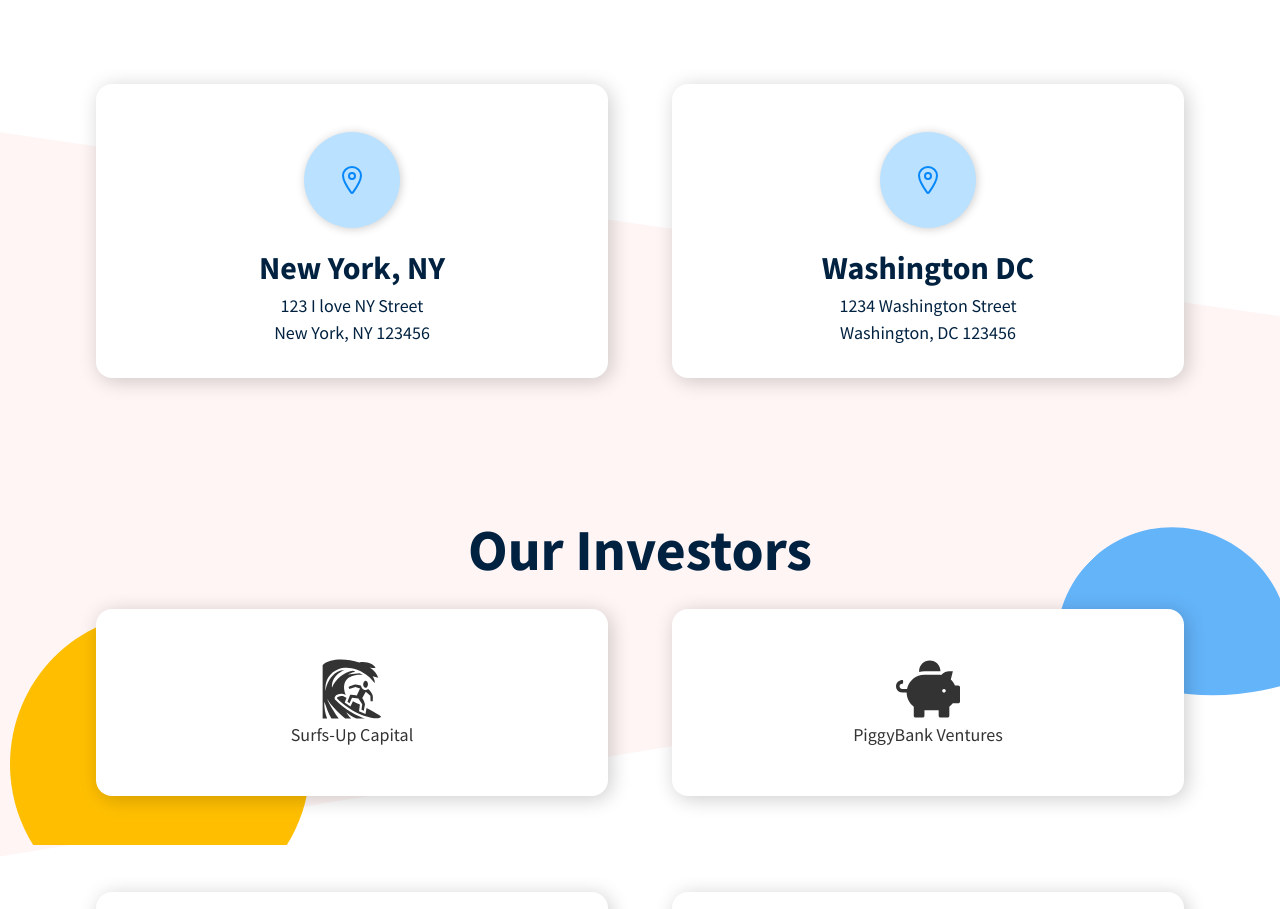
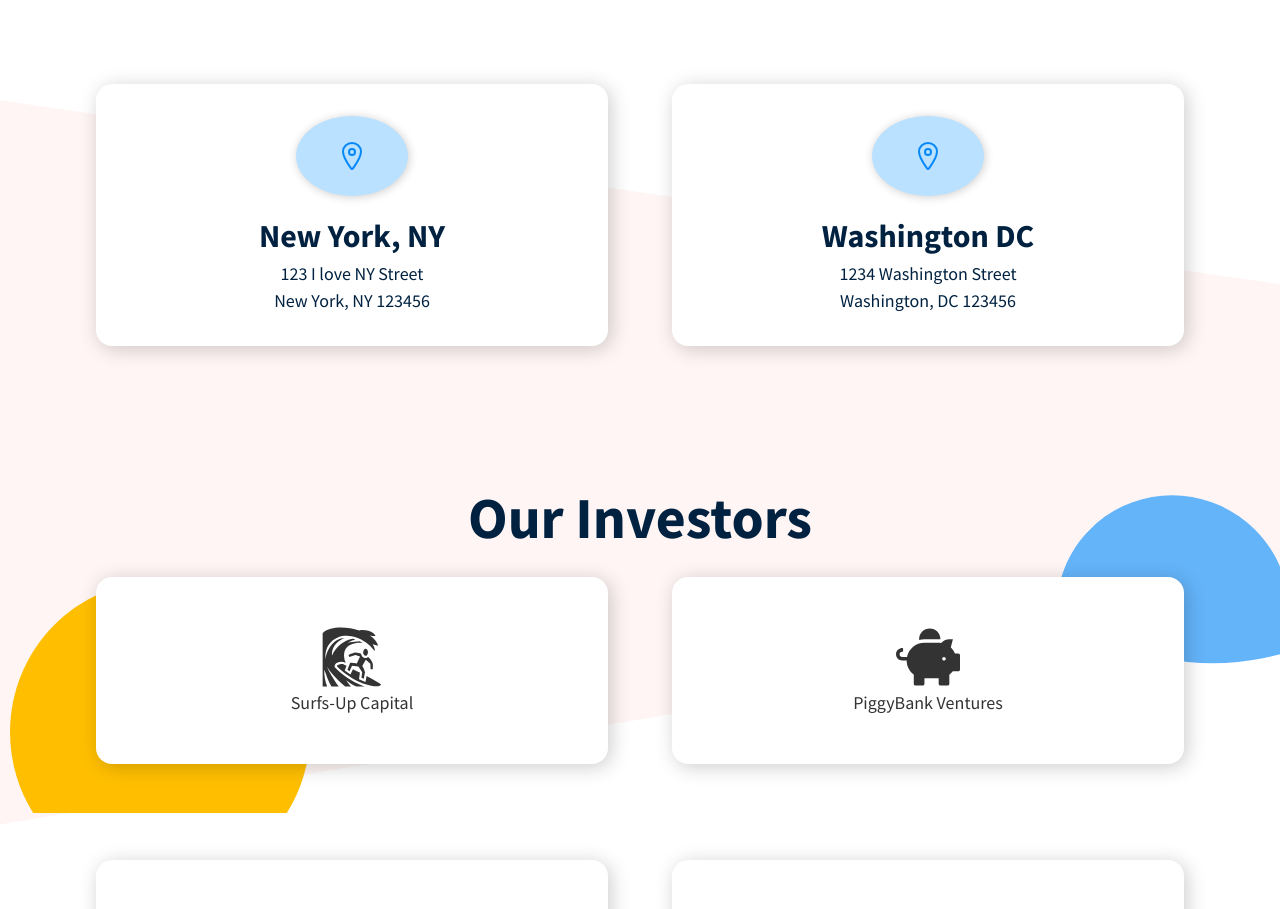
Before and after one commit to bobbyhalljr/raque-io, a React (Create React App) app: page / in a window 1280 px wide. Shown: the part 2273-3182 px from the top of the page. Built offline with nearby package versions, Linux system fonts and the light colour scheme.

Commit message:
styling fix in office section

```diff
--- a/src/sections/offices.js
+++ b/src/sections/offices.js
@@ -14,16 +14,20 @@ const Offices = () => {
         <HeadlineText>Our Offices</HeadlineText>
         <Container>
             <Card>
+                <div style={{ width: '25%', margin: '0 auto' }}>
                     <IconContainer>
                         <IoLocationOutline />
                     </IconContainer>
+                </div>
                 <SubHeading>New York, NY</SubHeading>
                 <Paragraph>123 I love NY Street <br /> New York, NY 123456</Paragraph>
             </Card>
             <Card>
+                <div style={{ width: '25%', margin: '0 auto' }}>
                     <IconContainer>
                         <IoLocationOutline />
                     </IconContainer>
+                </div>
                 <SubHeading>Washington DC</SubHeading>
                 <Paragraph>1234 Washington Street <br /> Washington, DC 123456</Paragraph>
             </Card>
@@ -42,8 +46,8 @@ const IconContainer = styled.div`
     font-size: 2rem;
     border-radius: ${theme.borderRadius.circle};
     background: #bae1ff;
-    padding: 2rem;
-    margin: 1rem auto;
+    padding: 1.5rem;
+    margin-bottom: 1rem;
     color: ${theme.color.primaryBlue};
     box-shadow: ${theme.boxShadow.cardSmall};
 `
```
Lines whose indentation alone changed are shown as unchanged.
